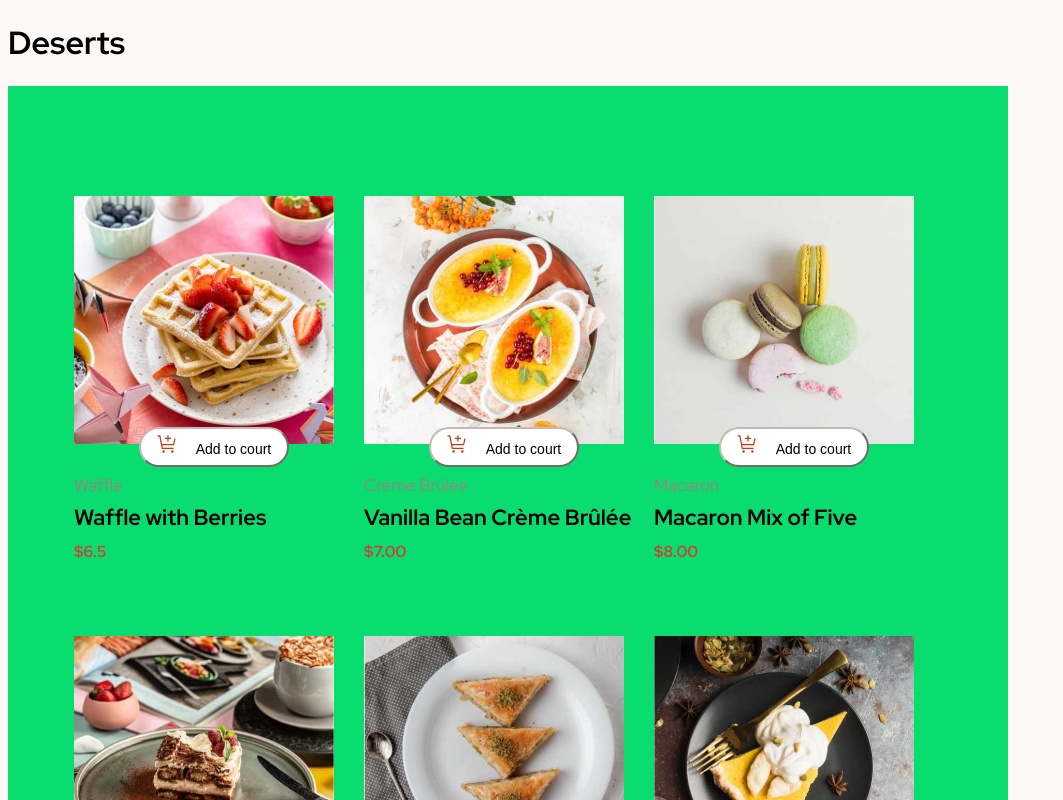
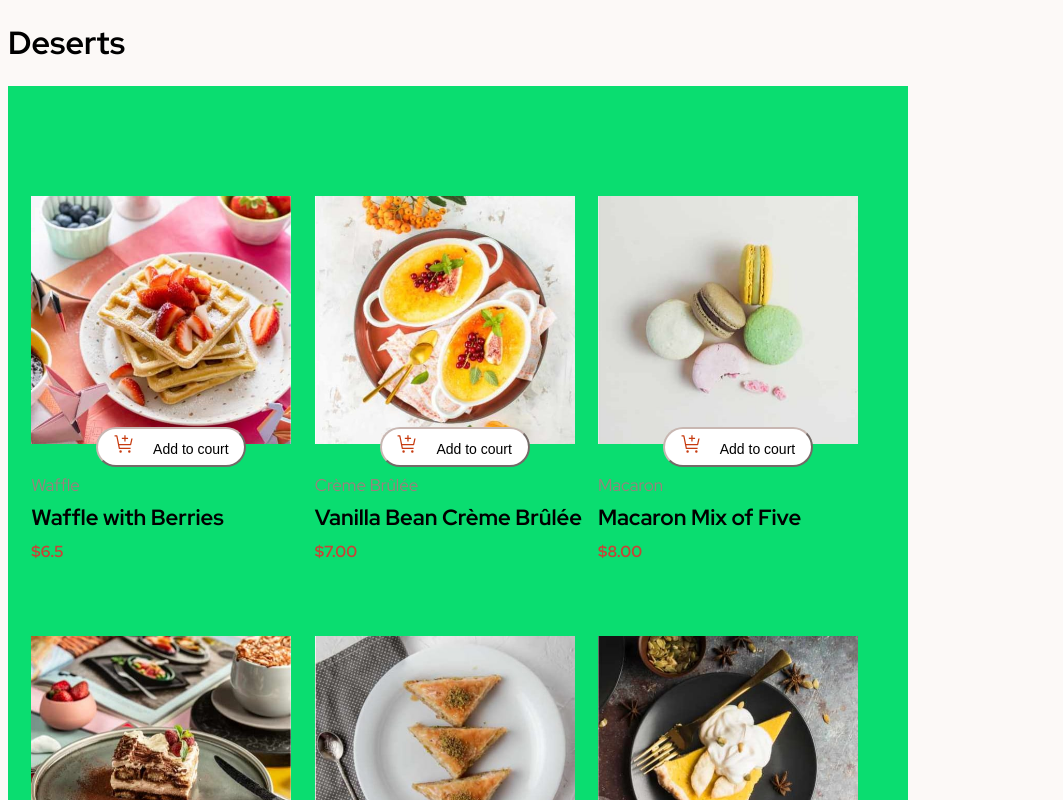
Before and after one commit to SabaMinadze/product-list-with-cart-main, a React (Vite) app: page / in a window 1280 px wide. Shown: the top 800 px of the page, without its empty margins (0-1063 px from the left). Built offline with nearby package versions, Linux system fonts and the light colour scheme.

Commit message:
Add code

```diff
--- a/src/App.css
+++ b/src/App.css
@@ -8,5 +8,5 @@
 
 .mainBody{
   background-color: rgb(10, 221, 112);
-  width: 1000px;
+  width: 900px;
 }
--- a/src/components/Card/Card.css
+++ b/src/components/Card/Card.css
@@ -4,14 +4,14 @@
     flex-wrap: wrap; /* Ensures cards wrap if they exceed the container width */
     justify-content: space-around; /* Spaces out the cards evenly */
     padding: 20px;
-    margin-left: 90px;
+    margin-left: 10px;
   }
 
   /* Main box for each card, ensuring flex behavior */
   .mainBox {
     margin-top: 90px;
     width: 280px;
-    margin-left: -62px;
+    margin-left: -10px
   }
 
   /* Styling for the card container itself */
```
